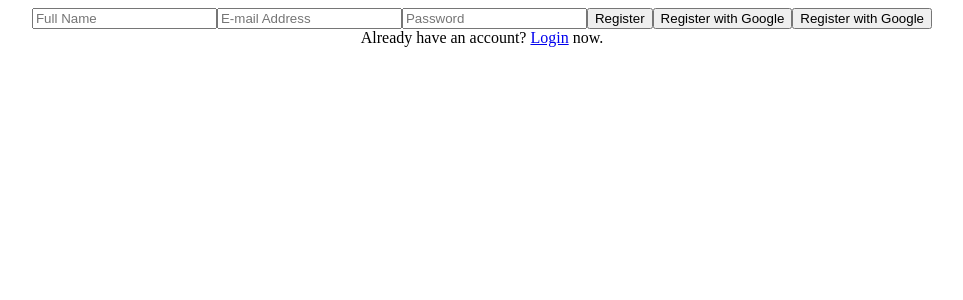
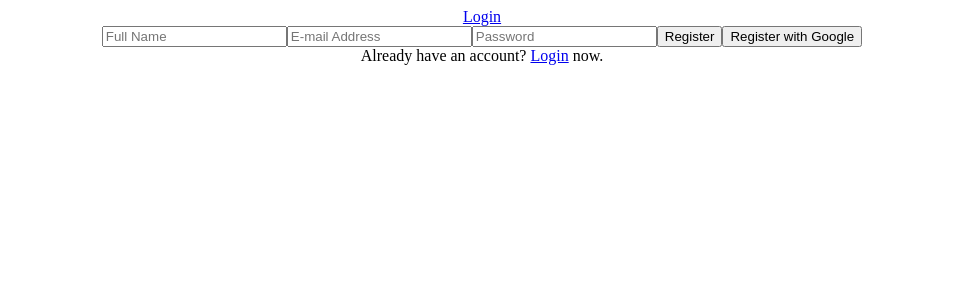
Before and after one commit to shmuelgb/Wikipedia_Race, a React (Create React App) app: page /signin in a window 1280 px wide. Shown: the top 300 px of the page, without its empty margins (158-1121 px from the left). Built offline with nearby package versions, Linux system fonts and the light colour scheme; no server answers.

Commit message:
firebase hellllllll

```diff
--- a/src/App.jsx
+++ b/src/App.jsx
@@ -9,6 +9,7 @@ import WiningPage from "./Components/WiningPage/WiningPage";
 import Redirect from "./Components/Redirect";
 import Login from "./Components/Login";
 import SignIn from "./Components/SignIn";
+import Header from "./Components/Header/Header";
 
 import SessionProvider from "./Provider/Session_provider";
 import PlayerProvider from "./Provider/Player_provider";
@@ -22,6 +23,7 @@ function App() {
           <div className="App">
             <Router>
               <Redirect />
+              <Header />
               <Route path="/" exact component={Homepage} />
               <Route exact path="/signin" component={SignIn} />
               <Route exact path="/login" component={Login} />
--- /dev/null
+++ b/src/Components/Header/Header.jsx
@@ -0,0 +1,15 @@
+import React from "react";
+import { Link } from "react-router-dom";
+import { useAuthState } from "react-firebase-hooks/auth";
+import { auth } from "../../firebase";
+import { logout } from "../../firebase";
+
+export default function Header() {
+  const [user] = useAuthState(auth);
+  return (
+    <div className="header">
+      {user && <button onClick={logout}>logout</button>}
+      {!user && <Link to="/login">Login</Link>}
+    </div>
+  );
+}
--- a/src/Components/Homepage/Homepage.jsx
+++ b/src/Components/Homepage/Homepage.jsx
@@ -1,11 +1,17 @@
 import React from "react";
 import { Link } from "react-router-dom";
+// import { useUserPro } from "../../Provider/User_provider";
+import { useAuthState } from "react-firebase-hooks/auth";
+import { auth } from "../../firebase";
 
 function Homepage() {
+  const [user] = useAuthState(auth);
   return (
     <div>
       Homepage
-      <Link to="/game_settings">OK let's Play!</Link>
+      {user && <h1>Welcome {user.name}</h1>}
+      {user && <Link to="/game_settings">OK let's Play!</Link>}
+      {/* <Link to="/game_settings">OK let's Play!</Link> */}
     </div>
   );
 }
--- a/src/Components/Login.jsx
+++ b/src/Components/Login.jsx
@@ -4,7 +4,6 @@ import {
   auth,
   signInWithEmailAndPassword,
   signInWithGoogle,
-  signInWithFacebook,
 } from "../firebase";
 import { useAuthState } from "react-firebase-hooks/auth";
 import { useUserPro } from "../Provider/User_provider";
@@ -21,27 +20,20 @@ function Login() {
       // maybe trigger a loading screen
       return;
     }
-    if (user) history.replace("/");
+    if (user) history.push("/");
     //TODO:  if user is logged in - update login context and redirect to landing page
   }, [user, loading, history]);
 
   const handleSignInEmailPassword = async () => {
     const user = await signInWithEmailAndPassword(email, password);
-    console.log("user", user);
     setUserPro(user);
+    console.log("user", userPro);
   };
 
   const handleSignInGoogle = async () => {
     const user = await signInWithGoogle();
     console.log("user", user);
     setUserPro(user);
-  };
-
-  const handleSignInFacebook = async () => {
-    const user = await signInWithFacebook();
-    console.log("user", user);
-    setUserPro(user);
-    if (0 > 1) console.log(userPro);
   };
 
   return (
@@ -74,12 +66,6 @@ function Login() {
           Login with Google
         </button>
 
-        <div
-          className="login__btn login__facebook"
-          onClick={() => handleSignInFacebook()}
-        >
-          Login with Facebook
-        </div>
         <div>{/* <Link to="/reset">Forgot Password</Link> */}</div>
         <div>
           Don't have an account? <Link to="/signin">Register</Link> now.
--- a/src/Components/Redirect.jsx
+++ b/src/Components/Redirect.jsx
@@ -1,13 +1,15 @@
 import React, { useEffect } from "react";
 import { useHistory } from "react-router-dom";
 import { useSessionStatusPro } from "../Provider/Session_provider";
+import { useAuthState } from "react-firebase-hooks/auth";
+import { auth } from "../firebase";
 
 export default function Redirect() {
   const history = useHistory();
   const [sessionStatus, setSessionStatus] = useSessionStatusPro();
+  const [user] = useAuthState(auth);
 
   useEffect(() => {
-    console.log("sessionStatus", sessionStatus);
     switch (sessionStatus) {
       case "waiting":
         history.push("/waiting_room");
@@ -18,11 +20,18 @@ export default function Redirect() {
       case "finished":
         history.push("/wining_page");
         break;
+      case undefined:
+        break;
       default:
         console.log("default");
     }
+    if (!user) {
+      if (history[history.length - 1] === "/game_settings") {
+        history.push("/");
+      }
+    }
     if (0 > 1) setSessionStatus("waiting");
-  }, [sessionStatus, setSessionStatus, history]);
+  }, [sessionStatus, setSessionStatus, history, user]);
 
   return <></>;
 }
--- a/src/Components/SignIn.jsx
+++ b/src/Components/SignIn.jsx
@@ -5,9 +5,7 @@ import {
   auth,
   registerWithEmailAndPassword,
   signInWithGoogle,
-  signInWithFacebook,
 } from "../firebase";
-import { useUserPro } from "../Provider/User_provider";
 
 function SignIn() {
   const [email, setEmail] = useState("");
@@ -15,23 +13,23 @@ function SignIn() {
   const [name, setName] = useState("");
   const [user, loading, error] = useAuthState(auth);
   const history = useHistory();
-  const [userPro, setUserPro] = useUserPro();
 
   const register = async () => {
     if (!name) alert("Please enter name");
     const user = await registerWithEmailAndPassword(name, email, password);
     console.log("user", user);
-    setUserPro(user);
+    // setUserPro(user);
     if (0 > 1) handleWarnings();
   };
 
   useEffect(() => {
+    console.log("user", user);
     if (loading) return;
-    if (user) history.replace("/");
+    if (user) history.push("/");
   }, [user, loading, history]);
 
   const handleWarnings = () => {
-    console.log(error, userPro);
+    console.log(error);
   };
 
   return (
@@ -67,15 +65,9 @@ function SignIn() {
         >
           Register with Google
         </button>
-        <button
-          className="register__btn register__facebook"
-          onClick={signInWithFacebook}
-        >
-          Register with Google
-        </button>
 
         <div>
-          Already have an account? <Link to="/">Login</Link> now.
+          Already have an account? <Link to="/login">Login</Link> now.
         </div>
       </div>
     </div>
--- a/src/firebase.js
+++ b/src/firebase.js
@@ -11,7 +11,6 @@ import {
   signInWithEmailAndPassword as signInWithEmailAndPasswordAuth,
   signOut,
   GoogleAuthProvider,
-  FacebookAuthProvider,
   // firestore,
 } from "firebase/auth";
 // import { useContext } from "react";
@@ -57,25 +56,6 @@ const signInWithGoogle = async () => {
 };
 
 //TODO: handle errors
-
-const facebookProvider = new FacebookAuthProvider();
-const signInWithFacebook = async () => {
-  try {
-    const result = await signInWithPopup(auth, facebookProvider);
-    const credential = FacebookAuthProvider.credentialFromResult(result);
-    const accessToken = credential.accessToken;
-    // The signed-in user info.
-    const user = result.user;
-
-    localStorage.setItem("token", accessToken);
-    localStorage.setItem("user", JSON.stringify(user));
-
-    return user;
-  } catch (err) {
-    console.error(err);
-    alert(err.message);
-  }
-};
 
 const signInWithEmailAndPassword = async (email, password) => {
   try {
@@ -139,7 +119,6 @@ export {
   auth,
   db,
   signInWithGoogle,
-  signInWithFacebook,
   signInWithEmailAndPassword,
   registerWithEmailAndPassword,
   sendPasswordResetEmail,
```
